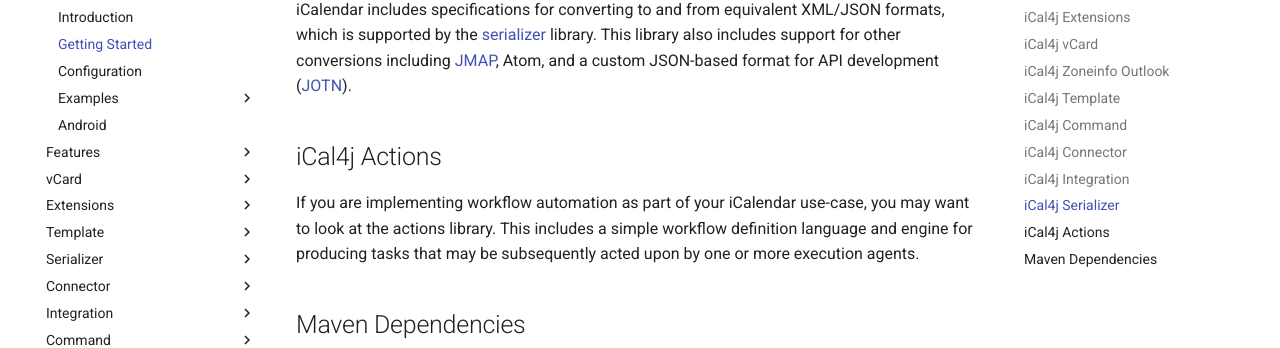
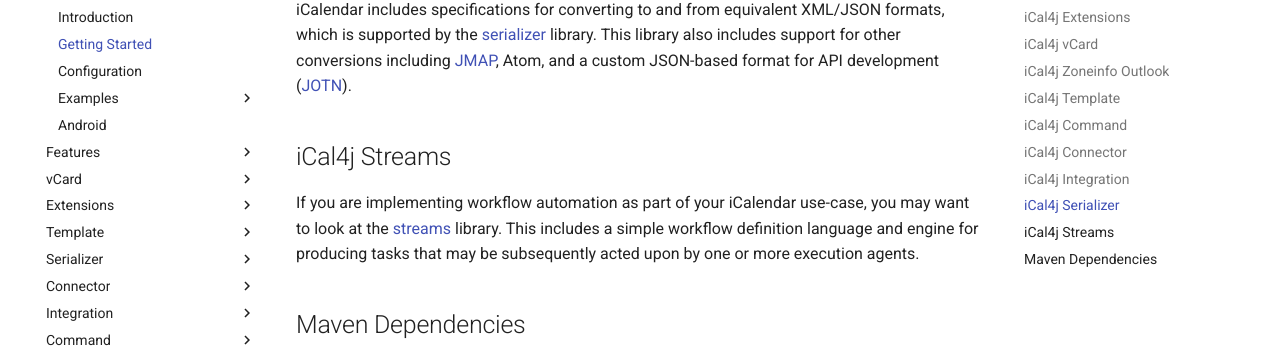
Before and after one commit to ical4j/ical4j-user-guide, an MkDocs documentation site: the page built from docs/getting-started.md, in a window 1280 px wide and 900 px high, scrolled down 1591 px. Shown: the part 118-466 px from the top of the window. Built offline with MkDocs 1.6.1 and Material for MkDocs 9.7.7, drawn with Linux system fonts in a browser that asks for light colours; comment, search, counter and statistics services are not loaded.

Commit message:
Refactored actions to streams

```diff
--- a/docs/getting-started.md
+++ b/docs/getting-started.md
@@ -60,10 +60,10 @@
 by the [serializer](/serializer) library. This library also includes support for other conversions including
 [JMAP](/serializer/jmap), Atom, and a custom JSON-based format for API development ([JOTN](/serializer/jotn)).
 
-## iCal4j Actions
+## iCal4j Streams
 
 If you are implementing workflow automation as part of your iCalendar use-case, you may want to look at the
-actions library. This includes a simple workflow definition language and engine for producing tasks that
+[streams](/streams) library. This includes a simple workflow definition language and engine for producing tasks that
 may be subsequently acted upon by one or more execution agents.
 
 
```
